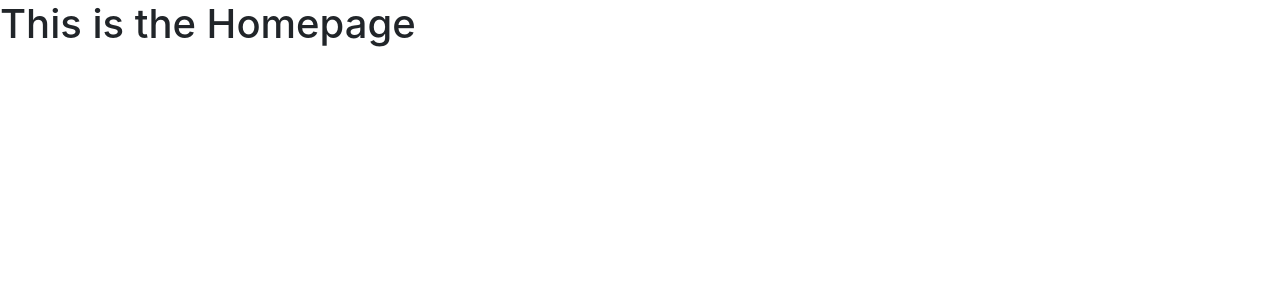
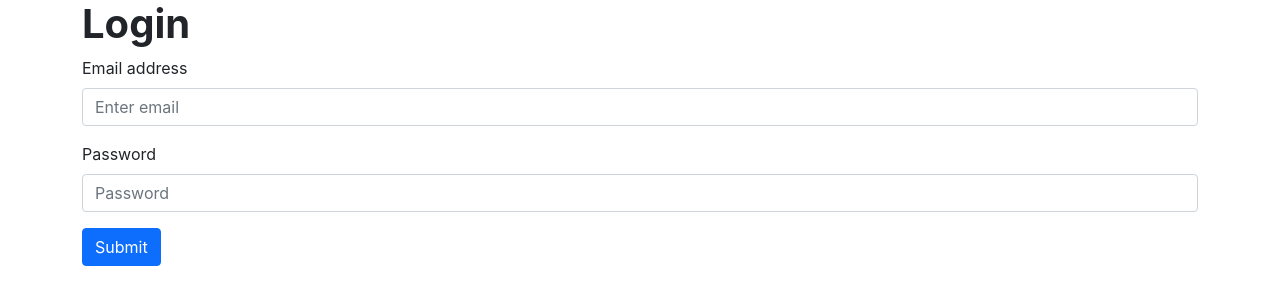
Before and after one commit to KaiQianNg/DBSHackathon, a React (Create React App) app in the folder frontend/: page / in a window 1280 px wide. Shown: the top 304 px of the page. Built offline with nearby package versions, Linux system fonts and the light colour scheme.

Commit message:
Changed react port to 3001

```diff
--- a/frontend/package.json
+++ b/frontend/package.json
@@ -16,7 +16,7 @@
     "web-vitals": "^2.1.3"
   },
   "scripts": {
-    "start": "react-scripts start",
+    "start": "PORT=3001 react-scripts start",
     "build": "react-scripts build",
     "test": "react-scripts test",
     "eject": "react-scripts eject"
--- a/frontend/src/App.js
+++ b/frontend/src/App.js
@@ -12,8 +12,8 @@ const App = () => {
   return (
     <Router>
         <Routes>
-          <Route exact path="/" element={<Homepage/>}/>
-          <Route exact path="/login" element={<Login/>}/>
+          <Route exact path="/" element={<Login/>}/>
+          <Route exact path="/homepage" element={<Homepage/>}/>
           <Route exact path="/post" element={<Post/>}/>
           <Route exact path="/profile" element={<UserProfile/>}/>
         </Routes>
--- a/frontend/src/components/Login.js
+++ b/frontend/src/components/Login.js
@@ -1,5 +1,5 @@
 import React, { useState } from "react";
-import { Link } from "react-router-dom";
+import { useNavigate } from "react-router-dom";
 import { Row, Form, Button, Container} from "react-bootstrap";
 import axios from "axios";
 
@@ -7,9 +7,27 @@ const Login = () => {
 
     const [email, setEmail] = useState('');
     const [password, setPassword] = useState('');
+    const history = useNavigate();
 
-    const onSubmit = () => {
+    const onSubmit = e => {
+        e.preventDefault();
 
+        const data = {
+            Email: email,
+            Password: password
+        };
+
+        axios
+        .post('/login', data)
+        .then(res => {
+            setEmail('')
+            setPassword('')
+
+            history.push('/homepage');
+        })
+        .catch(err => {
+            console.log("Error in Login!");
+        })
     }
 
     return(
@@ -17,7 +35,7 @@ const Login = () => {
             <Container>
                 <Row>
                     <h1><b>Login</b></h1>
-                    <Form>
+                    <Form onSubmit={onSubmit}>
                         <Form.Group className="mb-3" controlId="formBasicEmail">
                             <Form.Label>Email address</Form.Label>
                             <Form.Control
```
